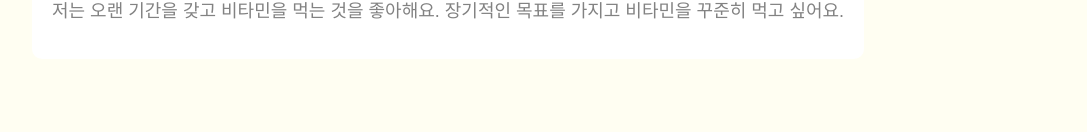
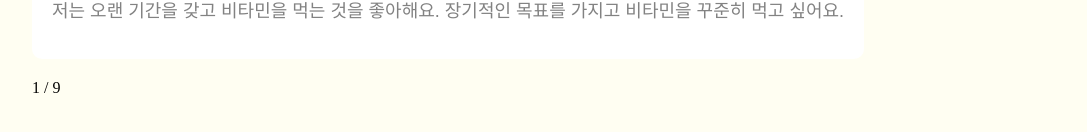
Before and after one commit to CodeSoom/project-react-3-Najeong-Kim, a React app: page /project-react-3-Najeong-Kim/choice/1 in a window 1280 px wide. Shown: the part 466-598 px from the top of the page, without its empty margins (96-1183 px from the left). Built offline with nearby package versions, Linux system fonts and the light colour scheme.

Commit message:
선택페이지의 페이지 번호 구현

```diff
--- a/src/ChoicePage.jsx
+++ b/src/ChoicePage.jsx
@@ -5,6 +5,8 @@ import { useHistory, useParams } from 'react-router-dom';
 import choiceData from './choiceData';
 
 import ChoiceContainer from './ChoiceContainer';
+
+import ProgressContainer from './ProgressContainer';
 
 export default function ChoicePage() {
   const { id } = useParams();
@@ -25,6 +27,9 @@ export default function ChoicePage() {
         choices={choices}
         onChoiceClick={handleClick}
       />
+      <ProgressContainer
+        id={id}
+      />
     </div>
   );
 }
--- /dev/null
+++ b/src/ProgressContainer.jsx
@@ -0,0 +1,7 @@
+import React from 'react';
+
+export default function ProgressContainer({ id }) {
+  return (
+    <div>{id} / 9</div>
+  )
+}
```
